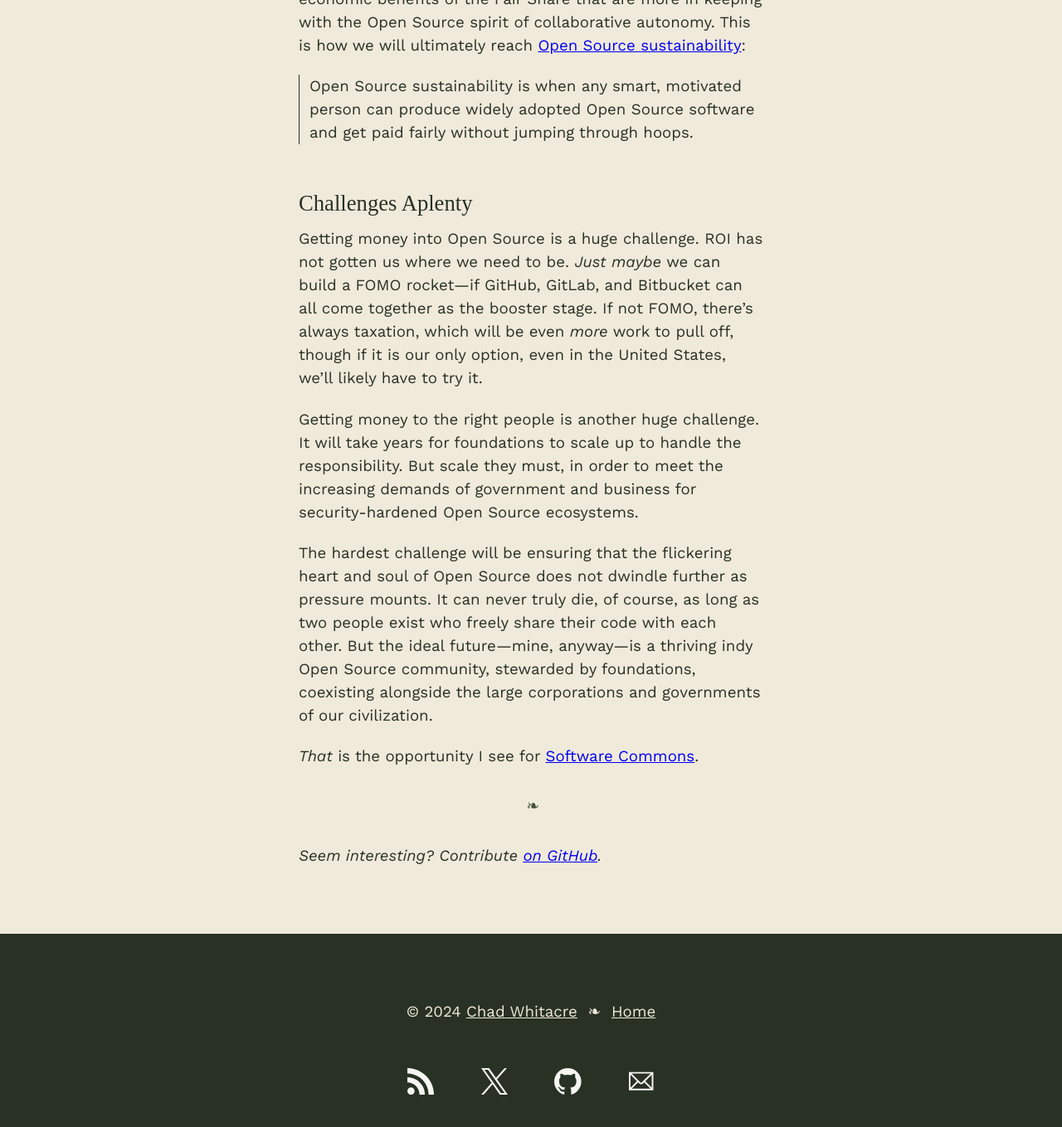
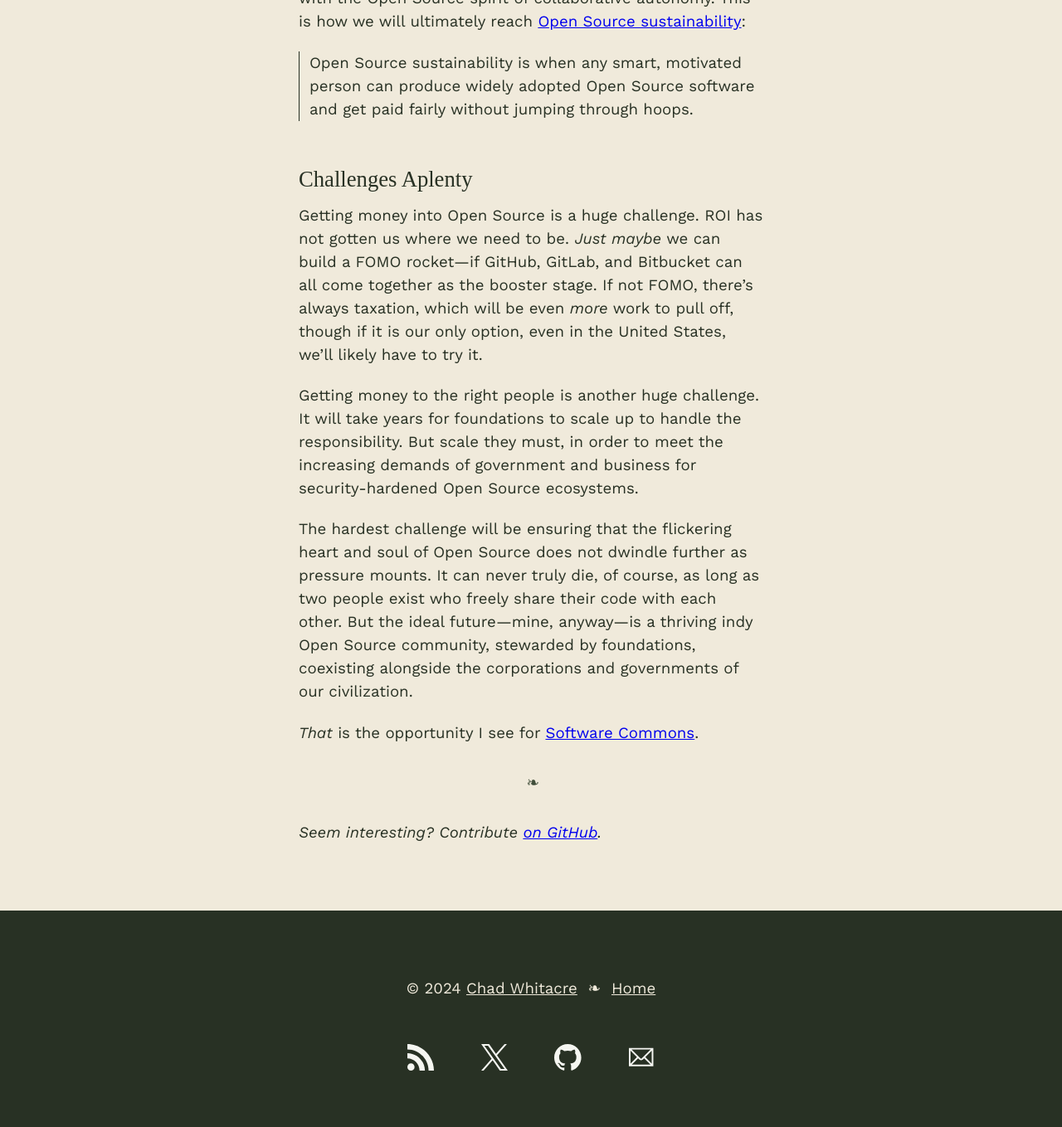
Before and after one commit to chadwhitacre/openpath, a Jekyll site: the page built from 2024/a-vision-for-software-commons/index.md, in a window 1280 px wide and 1400 px high, scrolled down 10641 px. Shown: the top 1359 px of the window at 83% size. Built offline with Jekyll 4.4.1, drawn with Linux system fonts in a browser that asks for light colours; some web fonts are replaced; comment, search, counter and statistics services are not loaded.

Commit message:
Can't stop won't stop

```diff
--- a/2024/a-vision-for-software-commons/index.md
+++ b/2024/a-vision-for-software-commons/index.md
@@ -325,8 +325,8 @@
 Open Source does not dwindle further as pressure mounts. It can never truly
 die, of course, as long as two people exist who freely share their code with
 each other. But the ideal future—mine, anyway—is a thriving indy Open Source
-community, stewarded by foundations, coexisting alongside the large
-corporations and governments of our civilization.
+community, stewarded by foundations, coexisting alongside the corporations and
+governments of our civilization.
 
 _That_ is the opportunity I see for [Software Commons](https://softwarecommons.com/).
 
--- a/assets/style.scss
+++ b/assets/style.scss
@@ -128,10 +128,9 @@
   }
 }
 .draft {
-  font: normal 36pt/120% "Comic Sans MS", serif;
+  font: normal 18pt/120% "Comic Sans MS", serif;
   color: red;
   text-transform: uppercase;
-  text-align: center;
   margin: 0 0 36pt;
 }
 
```
